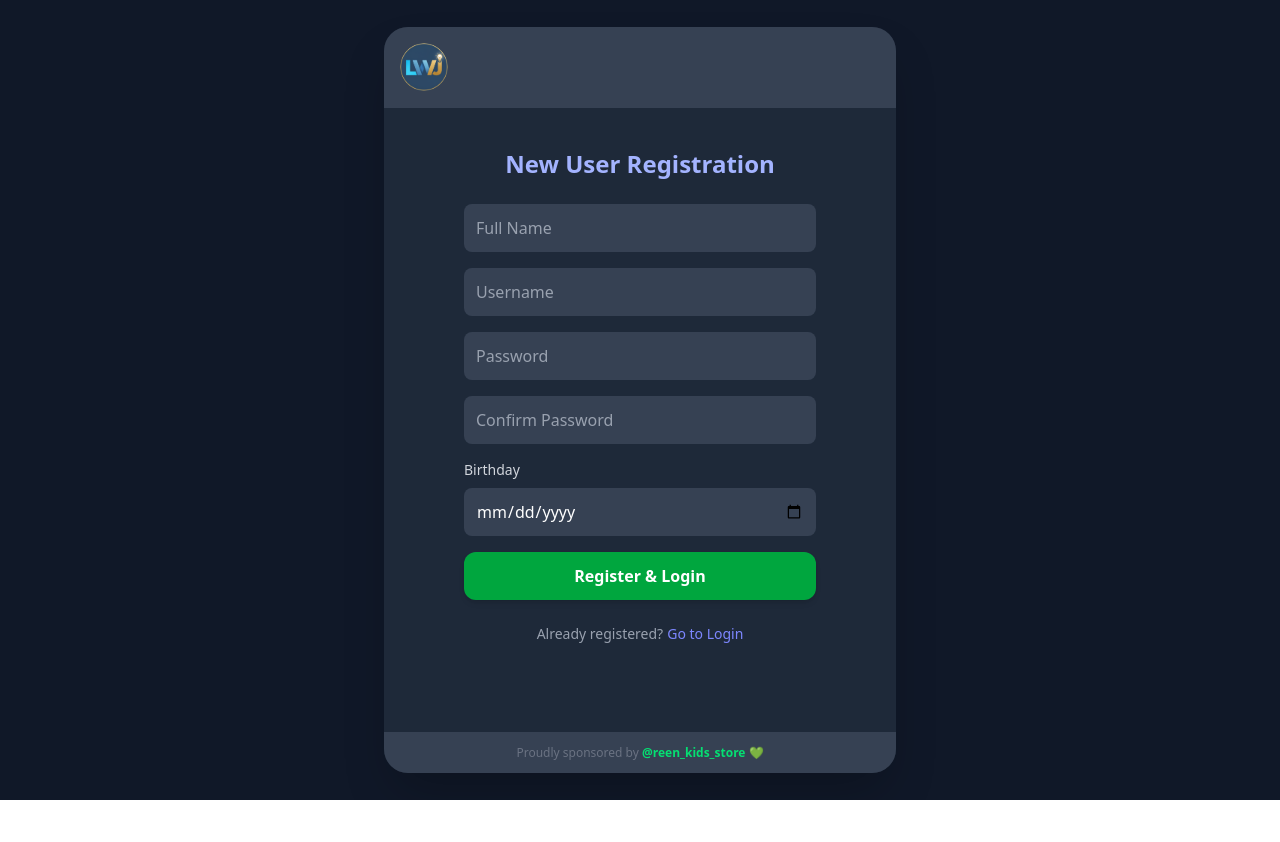
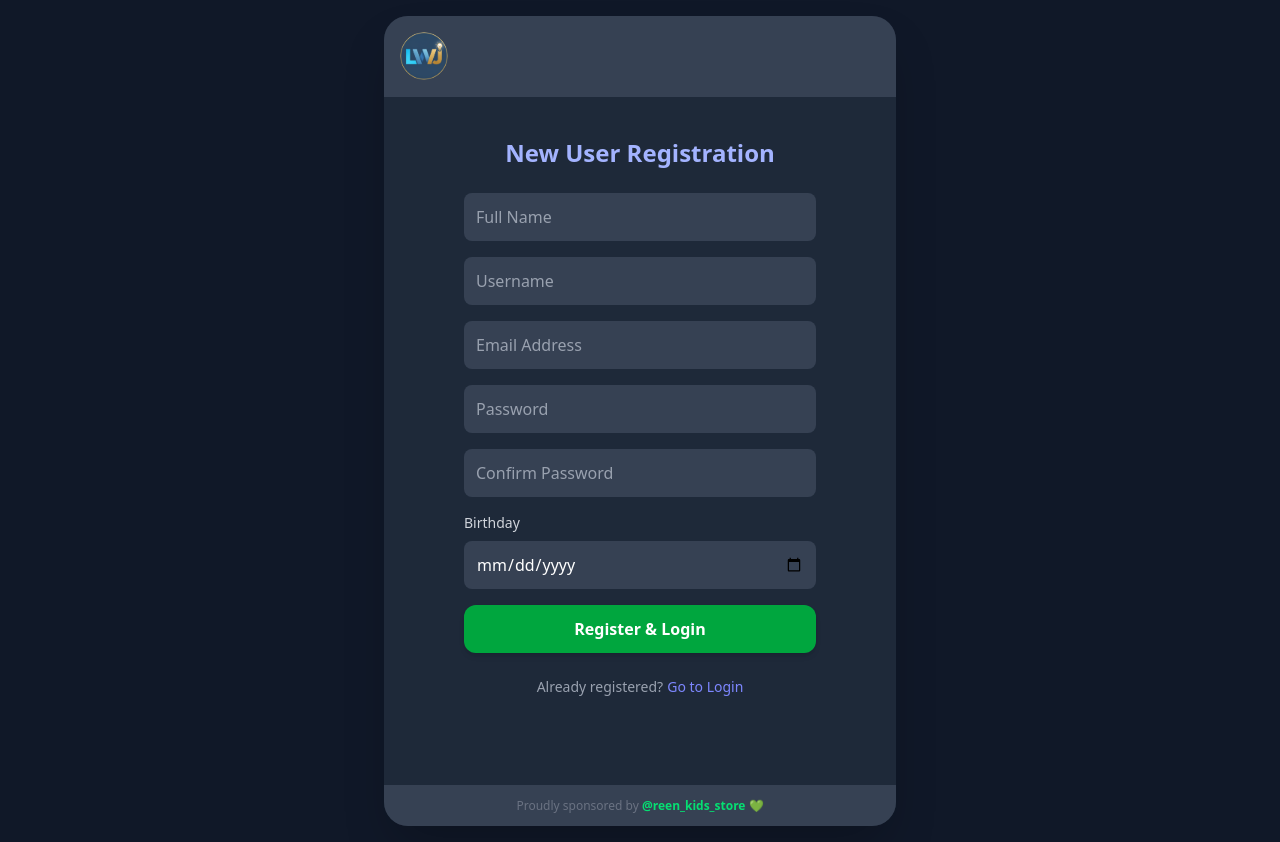
Before and after one commit to Ofiktana/LearnWithJasper, a React (Vite) app: page /register in a window 1280 px wide. Before the commit the page ends 800 px from the top, so only its background shows below. Built offline with nearby package versions, Linux system fonts and the light colour scheme.

Commit message:
Add email input field to RegisterForm

```diff
--- a/src/routes/RegisterForm.jsx
+++ b/src/routes/RegisterForm.jsx
@@ -9,6 +9,7 @@ const RegisterForm = () => {
     const [password, setPassword] = useState('');
     const [confirmPassword, setConfirmPassword] = useState('');
     const [name, setName] = useState('');
+    const [email, setEmail] = useState('');
     const [birthday, setBirthday] = useState('');
     const [message, setMessage] = useState('');
     const [messageColor, setMessageColor] = useState('text-gray-300');
@@ -70,6 +71,14 @@ const RegisterForm = () => {
                     required
                 />
                 <input
+                    type="email"
+                    placeholder="Email Address"
+                    value={email}
+                    onChange={(e) => setEmail(e.target.value)}
+                    className="w-full p-3 rounded-lg bg-gray-700 text-white placeholder-gray-400 focus:ring-2 focus:ring-indigo-500 focus:outline-none"
+                    required
+                />
+                <input
                     type="password"
                     placeholder="Password"
                     value={password}
```
